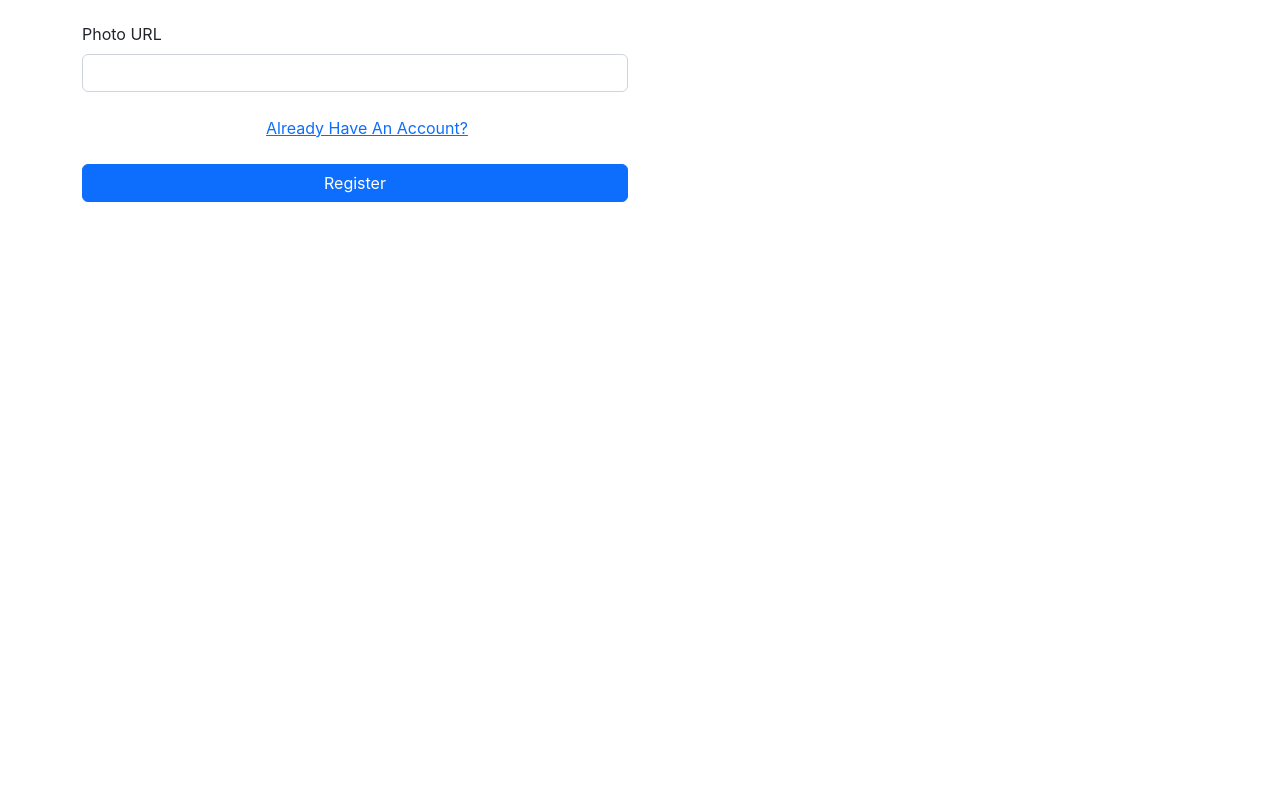
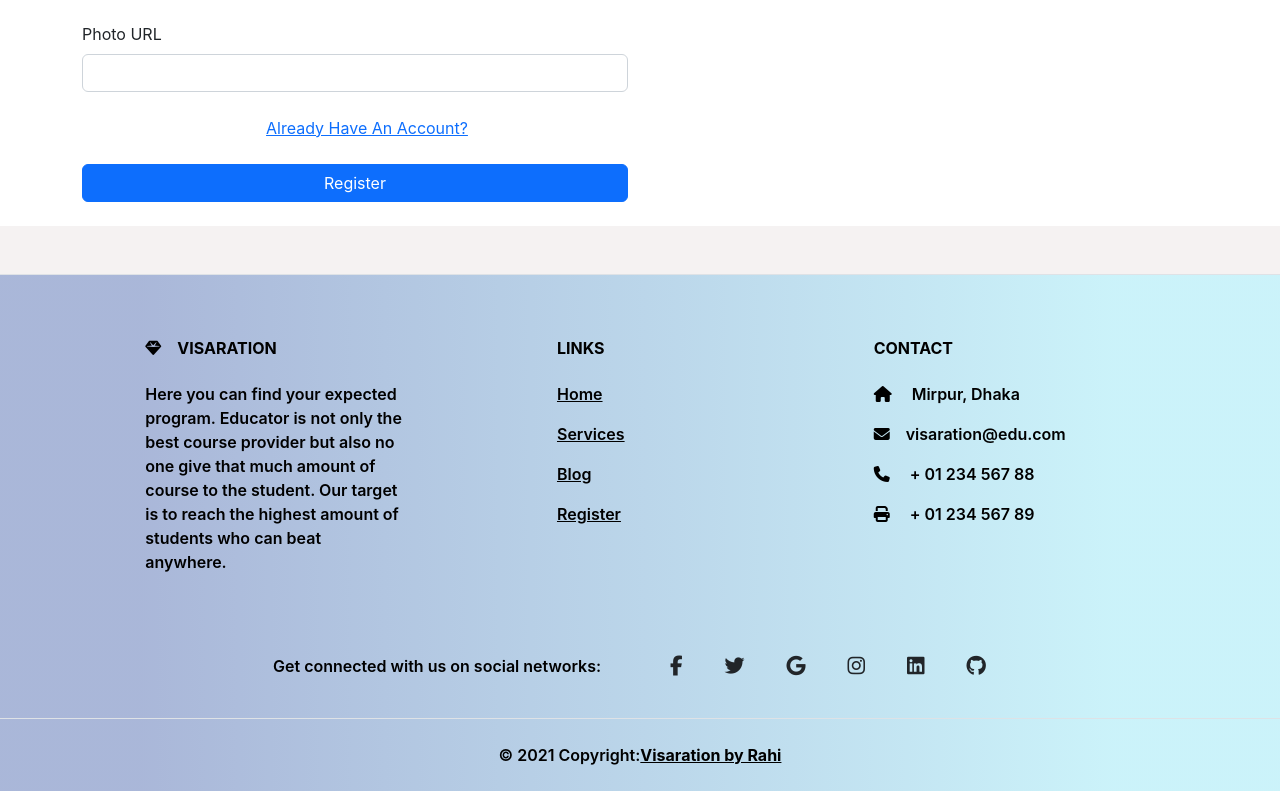
Before and after one commit to mohaimenur1/visa-ration-client-react, a React (Create React App) app: page /register in a window 1280 px wide. Shown: the part 426-1217 px from the top of the page. Before the commit the page ends 800 px from the top, so only its background shows below. Built offline with nearby package versions, Linux system fonts and the light colour scheme; no server answers.

Commit message:
add react photo view npm

```diff
--- a/package.json
+++ b/package.json
@@ -9,6 +9,7 @@
     "firebase": "^9.13.0",
     "react": "^18.2.0",
     "react-dom": "^18.2.0",
+    "react-photo-view": "^1.2.2",
     "react-read-more-read-less": "^1.0.7",
     "react-router-dom": "^6.4.1",
     "react-scripts": "5.0.1",
--- a/src/Page/ServicePage/ServicePage.js
+++ b/src/Page/ServicePage/ServicePage.js
@@ -26,7 +26,7 @@ const ServicePage = () => {
         </div>
       ) : (
         <div className="container">
-          <h2>ServicePage</h2>
+          <h2 className="text-center mt-3 mb-3">ServicePage</h2>
           <div className="row g-3">
             {services.map((service) => {
               return <ServiceCard key={service._id} service={service} />;
--- /dev/null
+++ b/src/components/Footer/Footer.css
@@ -0,0 +1,18 @@
+.bg-footer {
+  /* background-color: rgb(211, 96, 70); */
+  color: black;
+  background: rgb(226, 113, 88);
+  background: linear-gradient(
+    90deg,
+    rgba(90, 116, 181, 0.516) 11%,
+    rgba(74, 212, 237, 0.2861519607843137) 87%
+  );
+}
+
+.bg-sub-footer {
+  background-color: rgba(238, 234, 234, 0.607);
+}
+
+.icon-text {
+  color: white;
+}
--- /dev/null
+++ b/src/components/Footer/Footer.js
@@ -0,0 +1,151 @@
+import React from "react";
+import { Link } from "react-router-dom";
+import "./Footer.css";
+
+const Footer = () => {
+  return (
+    <div className="text-dark fw-semibold">
+      <footer className="text-center text-lg-start bg-white text-muted">
+        <section className="d-flex justify-content-center justify-content-lg-between p-4 border-bottom bg-sub-footer"></section>
+
+        <section className="pt-3 bg-footer">
+          <div className="container text-center text-md-start mt-5">
+            <div className="row mt-3">
+              <div className="col-md-3 col-lg-4 col-xl-3 mx-auto mb-4">
+                <h6 className="text-uppercase fw-bold mb-4">
+                  <i className="fas fa-gem me-3 "></i>Visaration
+                </h6>
+                <p className="">
+                  Here you can find your expected program. Educator is not only
+                  the best course provider but also no one give that much amount
+                  of course to the student. Our target is to reach the highest
+                  amount of students who can beat anywhere.
+                </p>
+              </div>
+
+              <div className="col-md-2 col-lg-2 col-xl-2 mx-auto mb-4">
+                <h6 className="text-uppercase fw-bold mb-4">Links</h6>
+                <p>
+                  <Link to="/" className="text-reset">
+                    Home
+                  </Link>
+                </p>
+                <p>
+                  <Link to="/service" className="text-reset">
+                    Services
+                  </Link>
+                </p>
+                <p>
+                  <Link to="/blog" className="text-reset">
+                    Blog
+                  </Link>
+                </p>
+                <p>
+                  <Link to="/register" className="text-reset">
+                    Register
+                  </Link>
+                </p>
+              </div>
+
+              <div className="col-md-4 col-lg-3 col-xl-3 mx-auto mb-md-0 mb-4">
+                <h6 className="text-uppercase fw-bold mb-4">Contact</h6>
+                <p>
+                  <i className="fas fa-home me-3"></i> Mirpur, Dhaka
+                </p>
+                <p>
+                  <i className="fas fa-envelope me-3"></i>
+                  visaration@edu.com
+                </p>
+                <p>
+                  <i className="fas fa-phone me-3"></i> + 01 234 567 88
+                </p>
+                <p>
+                  <i className="fas fa-print me-3"></i> + 01 234 567 89
+                </p>
+              </div>
+            </div>
+          </div>
+          <section className="d-flex justify-content-center align-items-center p-4 border-bottom">
+            <div className="me-5 d-none d-lg-block">
+              <span>Get connected with us on social networks:</span>
+            </div>
+            {/* <div>
+              <a className="me-4 link-secondary">
+                <i className="fab fa-facebook-f"></i>
+              </a>
+              <a className="me-4 link-secondary">
+                <i className="fab fa-twitter"></i>
+              </a>
+              <a className="me-4 link-secondary">
+                <i className="fab fa-google"></i>
+              </a>
+              <a className="me-4 link-secondary">
+                <i className="fab fa-instagram"></i>
+              </a>
+              <a className="me-4 link-secondary">
+                <i className="fab fa-linkedin"></i>
+              </a>
+              <a className="me-4 link-secondary">
+                <i className="fab fa-github"></i>
+              </a>
+            </div> */}
+            <a
+              className="btn btn-link btn-floating btn-lg text-dark m-1"
+              role="button"
+              data-mdb-ripple-color="dark"
+            >
+              <i className="fab fa-facebook-f"></i>
+            </a>
+
+            <a
+              className="btn btn-link btn-floating btn-lg text-dark m-1"
+              role="button"
+              data-mdb-ripple-color="dark"
+            >
+              <i className="fab fa-twitter"></i>
+            </a>
+
+            <a
+              className="btn btn-link btn-floating btn-lg text-dark m-1"
+              role="button"
+              data-mdb-ripple-color="dark"
+            >
+              <i className="fab fa-google"></i>
+            </a>
+
+            <a
+              className="btn btn-link btn-floating btn-lg text-dark m-1"
+              role="button"
+              data-mdb-ripple-color="dark"
+            >
+              <i className="fab fa-instagram"></i>
+            </a>
+
+            <a
+              className="btn btn-link btn-floating btn-lg text-dark m-1"
+              role="button"
+              data-mdb-ripple-color="dark"
+            >
+              <i className="fab fa-linkedin"></i>
+            </a>
+
+            <a
+              className="btn btn-link btn-floating btn-lg text-dark m-1"
+              role="button"
+              data-mdb-ripple-color="dark"
+            >
+              <i className="fab fa-github"></i>
+            </a>
+          </section>
+        </section>
+
+        <div className="text-center p-4 bg-footer">
+          © 2021 Copyright:
+          <a className="text-reset fw-bold">Visaration by Rahi</a>
+        </div>
+      </footer>
+    </div>
+  );
+};
+
+export default Footer;
--- a/src/components/ServiceCard/ServiceCard.js
+++ b/src/components/ServiceCard/ServiceCard.js
@@ -1,12 +1,23 @@
 import React from "react";
 import { Link } from "react-router-dom";
 import ReactReadMoreReadLess from "react-read-more-read-less";
+import { PhotoProvider, PhotoView } from "react-photo-view";
+import "react-photo-view/dist/react-photo-view.css";
 
 const ServiceCard = ({ service }) => {
   return (
     <div className="col-lg-4">
       <div className="card">
-        <img src={service.img} className="card-img-top img-fluid" alt="..." />
+        <PhotoProvider>
+          <PhotoView src={service.img}>
+            <img
+              src={service.img}
+              className="card-img-top img-fluid"
+              alt="..."
+            />
+          </PhotoView>
+        </PhotoProvider>
+        {/* <img src={service.img} className="card-img-top img-fluid" alt="..." /> */}
         <div className="card-body">
           <h5 className="card-title">{service.title}</h5>
           <p>
--- a/src/layout/Main.js
+++ b/src/layout/Main.js
@@ -1,14 +1,16 @@
 /** @format */
 
-import React from 'react';
-import { Outlet } from 'react-router-dom';
-import Navbar from '../components/Navbar/Navbar';
+import React from "react";
+import { Outlet } from "react-router-dom";
+import Footer from "../components/Footer/Footer";
+import Navbar from "../components/Navbar/Navbar";
 
 const Main = () => {
   return (
     <div>
       <Navbar />
       <Outlet />
+      <Footer />
     </div>
   );
 };
```
Also changed, not shown: 1 other file (tests, documents, lock files or other folders).
